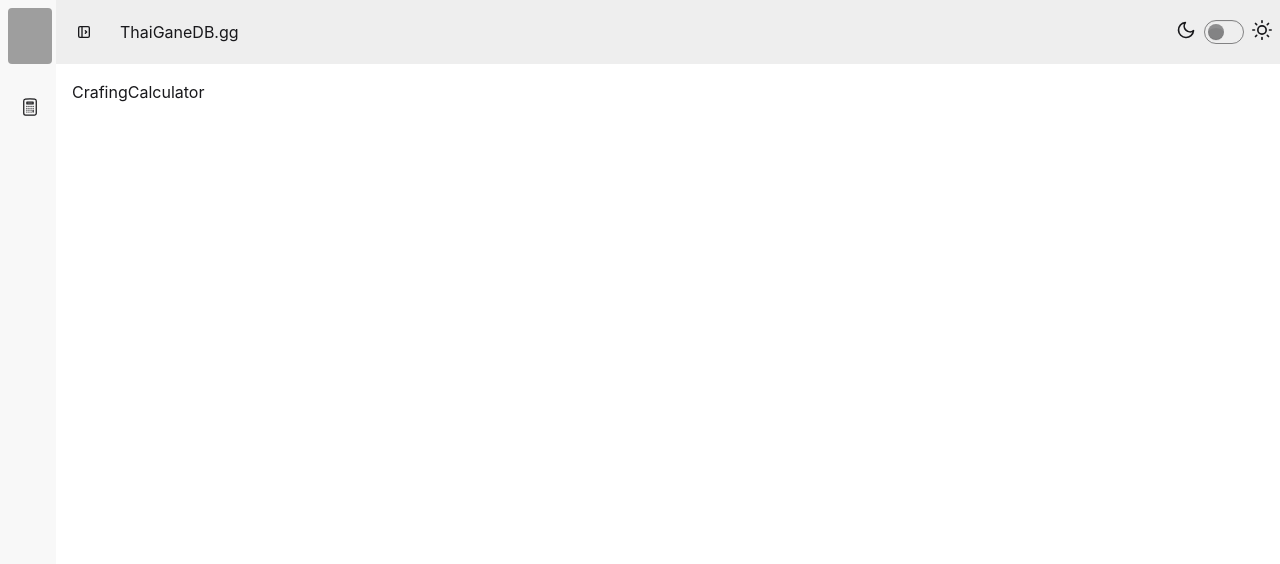
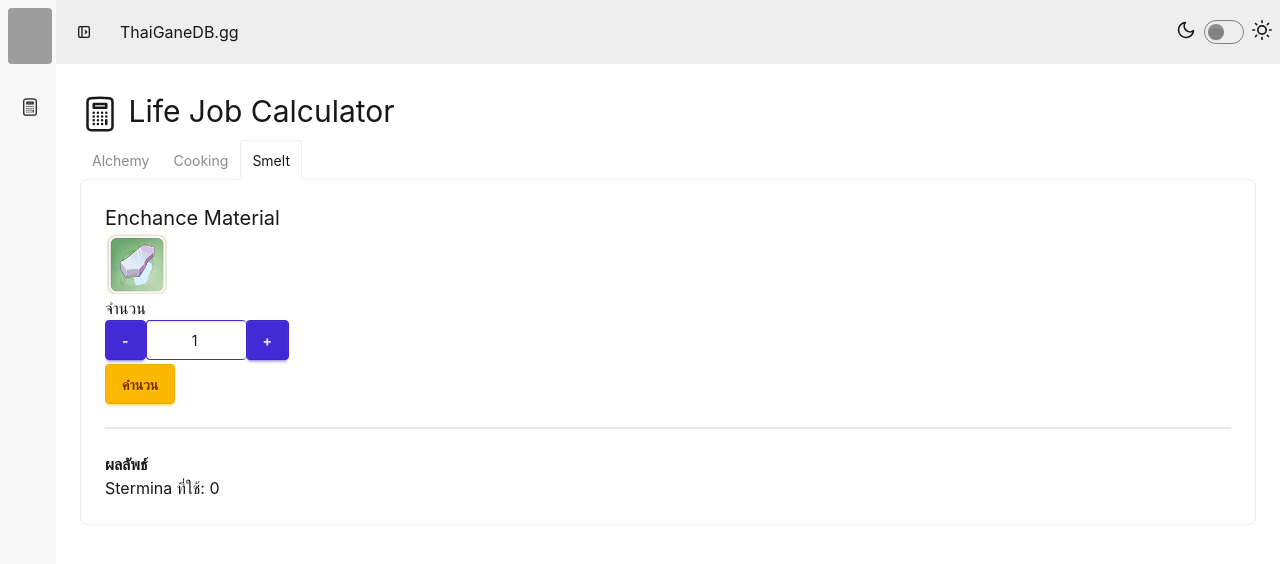
Before and after one commit to Tanachuns/thaigamedb, a React (Vite) app: page /row/craftingcalculator in a window 1280 px wide. Shown: the top 564 px of the page. Built offline with nearby package versions, Linux system fonts and the light colour scheme; grey boxes are pictures that could not be loaded.

Commit message:
update usable life job calculator

```diff
--- a/src/Components/NavigationMenu.tsx
+++ b/src/Components/NavigationMenu.tsx
@@ -1,8 +1,11 @@
+
+import type { Component, JSX } from 'react'
 import { NavLink } from 'react-router'
 
 type Props = {
     link: string
     title:string
+    icon:JSX.Element
 }
 
 export const NavigationMenu = (props: Props) => {
@@ -11,23 +14,9 @@ export const NavigationMenu = (props: Props) => {
                <NavLink to={props.link}>
               <button
                 className="is-drawer-close:tooltip is-drawer-close:tooltip-right"
-                data-tip=" Crafting Calculator"
+                data-tip= {props.title}
               >
-                <svg
-                  xmlns="http://www.w3.org/2000/svg"
-                  fill="none"
-                  viewBox="0 0 24 24"
-                  strokeWidth={1.5}
-                  stroke="currentColor"
-                  className="my-1.5 inline-block size-5"
-                >
-                  <path
-                    strokeLinecap="round"
-                    strokeLinejoin="round"
-                    d="M15.75 15.75V18m-7.5-6.75h.008v.008H8.25v-.008Zm0 2.25h.008v.008H8.25V13.5Zm0 2.25h.008v.008H8.25v-.008Zm0 2.25h.008v.008H8.25V18Zm2.498-6.75h.007v.008h-.007v-.008Zm0 2.25h.007v.008h-.007V13.5Zm0 2.25h.007v.008h-.007v-.008Zm0 2.25h.007v.008h-.007V18Zm2.504-6.75h.008v.008h-.008v-.008Zm0 2.25h.008v.008h-.008V13.5Zm0 2.25h.008v.008h-.008v-.008Zm0 2.25h.008v.008h-.008V18Zm2.498-6.75h.008v.008h-.008v-.008Zm0 2.25h.008v.008h-.008V13.5ZM8.25 6h7.5v2.25h-7.5V6ZM12 2.25c-1.892 0-3.758.11-5.593.322C5.307 2.7 4.5 3.65 4.5 4.757V19.5a2.25 2.25 0 0 0 2.25 2.25h10.5a2.25 2.25 0 0 0 2.25-2.25V4.757c0-1.108-.806-2.057-1.907-2.185A48.507 48.507 0 0 0 12 2.25Z"
-                  />
-                </svg>
-
+                {props.icon}
                 <span className="is-drawer-close:hidden pl-1">
                   {props.title}
                 </span>
--- a/src/Layouts/MainLayout.tsx
+++ b/src/Layouts/MainLayout.tsx
@@ -36,7 +36,6 @@ export default function MainLayout({ children }: Props) {
           </div>
 
           <label className="flex cursor-pointer gap-2">
-
             <svg
               xmlns="http://www.w3.org/2000/svg"
               width="20"
@@ -46,10 +45,15 @@ export default function MainLayout({ children }: Props) {
               stroke="currentColor"
               strokeWidth="2"
               strokeLinecap="round"
-    strokeLinejoin="round">
+              strokeLinejoin="round"
+            >
               <path d="M21 12.79A9 9 0 1 1 11.21 3 7 7 0 0 0 21 12.79z"></path>
             </svg>
-  <input type="checkbox" value="light" className="toggle theme-controller" />
+            <input
+              type="checkbox"
+              value="light"
+              className="toggle theme-controller"
+            />
             <svg
               xmlns="http://www.w3.org/2000/svg"
               width="20"
@@ -59,14 +63,14 @@ export default function MainLayout({ children }: Props) {
               stroke="currentColor"
               strokeWidth="2"
               strokeLinecap="round"
-    strokeLinejoin="round">
+              strokeLinejoin="round"
+            >
               <circle cx="12" cy="12" r="5" />
-    <path
-      d="M12 1v2M12 21v2M4.2 4.2l1.4 1.4M18.4 18.4l1.4 1.4M1 12h2M21 12h2M4.2 19.8l1.4-1.4M18.4 5.6l1.4-1.4" />
+              <path d="M12 1v2M12 21v2M4.2 4.2l1.4 1.4M18.4 18.4l1.4 1.4M1 12h2M21 12h2M4.2 19.8l1.4-1.4M18.4 5.6l1.4-1.4" />
             </svg>
           </label>
         </nav>
-        <div className="p-4">{children}</div>
+        <div className="min-h-screen p-4 md:p-6">{children}</div>
       </div>
       <div className="drawer-side is-drawer-close:overflow-visible">
         <label
@@ -90,7 +94,26 @@ export default function MainLayout({ children }: Props) {
             </NavLink>
 
             <br />
-            <NavigationMenu title="คำนวนของคราฟ" link="/row/CraftingCalculator"/>
+            <NavigationMenu
+              title="Life Job Calculator"
+              link="/row/CraftingCalculator"
+              icon={
+                <svg
+                  xmlns="http://www.w3.org/2000/svg"
+                  fill="none"
+                  viewBox="0 0 24 24"
+                  strokeWidth={1.5}
+                  stroke="currentColor"
+                  className="my-1.5 inline-block size-5"
+                >
+                  <path
+                    strokeLinecap="round"
+                    strokeLinejoin="round"
+                    d="M15.75 15.75V18m-7.5-6.75h.008v.008H8.25v-.008Zm0 2.25h.008v.008H8.25V13.5Zm0 2.25h.008v.008H8.25v-.008Zm0 2.25h.008v.008H8.25V18Zm2.498-6.75h.007v.008h-.007v-.008Zm0 2.25h.007v.008h-.007V13.5Zm0 2.25h.007v.008h-.007v-.008Zm0 2.25h.007v.008h-.007V18Zm2.504-6.75h.008v.008h-.008v-.008Zm0 2.25h.008v.008h-.008V13.5Zm0 2.25h.008v.008h-.008v-.008Zm0 2.25h.008v.008h-.008V18Zm2.498-6.75h.008v.008h-.008v-.008Zm0 2.25h.008v.008h-.008V13.5ZM8.25 6h7.5v2.25h-7.5V6ZM12 2.25c-1.892 0-3.758.11-5.593.322C5.307 2.7 4.5 3.65 4.5 4.757V19.5a2.25 2.25 0 0 0 2.25 2.25h10.5a2.25 2.25 0 0 0 2.25-2.25V4.757c0-1.108-.806-2.057-1.907-2.185A48.507 48.507 0 0 0 12 2.25Z"
+                  />
+                </svg>
+              }
+            />
           </ul>
         </div>
       </div>
--- a/src/Pages/RagnarokTheNewWorld/CraftingCalculator.tsx
+++ b/src/Pages/RagnarokTheNewWorld/CraftingCalculator.tsx
@@ -1,9 +1,38 @@
-import React from 'react'
+import CrafingCalculatorSmeltSection from '../../Sections/CraftingCalculator/CrafingCalculatorSmeltSection'
 
 type Props = {}
 
 export default function CraftingCalculator({}: Props) {
   return (
-    <div>CrafingCalculator</div>
+    <div className=''>
+      <h1 className='text-3xl'> <svg
+                  xmlns="http://www.w3.org/2000/svg"
+                  fill="none"
+                  viewBox="0 0 24 24"
+                  strokeWidth={1.5}
+                  stroke="currentColor"
+                  className="my-1.5 inline-block size-10"
+                >
+                  <path
+                    strokeLinecap="round"
+                    strokeLinejoin="round"
+                    d="M15.75 15.75V18m-7.5-6.75h.008v.008H8.25v-.008Zm0 2.25h.008v.008H8.25V13.5Zm0 2.25h.008v.008H8.25v-.008Zm0 2.25h.008v.008H8.25V18Zm2.498-6.75h.007v.008h-.007v-.008Zm0 2.25h.007v.008h-.007V13.5Zm0 2.25h.007v.008h-.007v-.008Zm0 2.25h.007v.008h-.007V18Zm2.504-6.75h.008v.008h-.008v-.008Zm0 2.25h.008v.008h-.008V13.5Zm0 2.25h.008v.008h-.008v-.008Zm0 2.25h.008v.008h-.008V18Zm2.498-6.75h.008v.008h-.008v-.008Zm0 2.25h.008v.008h-.008V13.5ZM8.25 6h7.5v2.25h-7.5V6ZM12 2.25c-1.892 0-3.758.11-5.593.322C5.307 2.7 4.5 3.65 4.5 4.757V19.5a2.25 2.25 0 0 0 2.25 2.25h10.5a2.25 2.25 0 0 0 2.25-2.25V4.757c0-1.108-.806-2.057-1.907-2.185A48.507 48.507 0 0 0 12 2.25Z"
+                  />
+                </svg>  Life Job Calculator</h1>
+
+
+<div className="tabs tabs-lift">
+  <input type="radio" name="my_tabs_3" className="tab" aria-label="Alchemy" />
+  <div className="tab-content bg-base-100 border-base-300 p-6">Alchemy</div>
+
+  <input type="radio" name="my_tabs_3" className="tab" aria-label="Cooking"  />
+  <div className="tab-content bg-base-100 border-base-300 p-6">Cooking</div>
+
+  <input type="radio" name="my_tabs_3" className="tab" aria-label="Smelt" defaultChecked/>
+  <div className="tab-content bg-base-100 border-base-300"><CrafingCalculatorSmeltSection/></div>
+</div>
+
+
+ </div>
   )
 }
--- /dev/null
+++ b/src/Sections/CraftingCalculator/CrafingCalculatorSmeltSection.tsx
@@ -0,0 +1,81 @@
+import { useState } from "react";
+import Weapon_Enhanced_Matal_I from "../../assets/images/Weapon_Enhanced_Matal_I.png";
+import products from  "../../assets/data/CraftingCalculator.json";
+
+type Props = {};
+
+type Task = {
+  name: string;
+  amount: number;
+};
+
+type Result = {
+  staminacost: number;
+  tasks: Task[];
+};
+
+export default function CrafingCalculatorSmeltSection({}: Props) {
+  const [result, setResult] = useState<Result>({
+      staminacost: 0,
+      tasks: [],
+    });
+  const calHandler=(event:React.SubmitEvent<HTMLFormElement>)=>{
+    event.preventDefault();
+    const productAmount:number = Number(event.target.product_amount.value);
+    const smelt_product = event.target.smelt_product.value;
+
+
+    const _result: Result = {
+      staminacost: 0,
+      tasks: [],
+    };
+    // =(((mat_cost/yield)*gat_cost)+...)+cft_cost
+    const product = products.find(f=>f.name===smelt_product)
+    product?.materials.forEach(m=>{
+      const gather = Math.ceil(m.mat_cost/m.yield)*productAmount
+      _result.staminacost+= gather*m.gat_cost
+      _result.tasks.push({name:m.source,amount:gather})
+    })
+    _result.staminacost += product?.cft_cost as number;
+    _result.staminacost *= productAmount
+
+
+    setResult(_result)
+  }
+  return (
+    <div className=" m-2 p-4">
+      <form onSubmit={e=>calHandler(e)}>
+      <h2 className="text-xl">Enchance Material</h2>
+        <div className="flex gap-2">
+
+        <label className="cursor-pointer">
+          <input type="radio" name="smelt_product" value={"Weapon_Enhanced_Matal_I"} className="peer hidden" />
+          <img
+            src={Weapon_Enhanced_Matal_I}
+            alt="Weapon Enhanced Metal I"
+            className="
+              w-16 h-16 rounded
+              border-2 border-transparent
+              peer-checked:border-primary
+              peer-checked:ring-2
+              peer-checked:ring-primary
+              transition
+            "
+          />
+        </label>
+      </div>
+      จำนวน
+      <div className="">
+        <button className="btn btn-primary  font-bold">-</button><input type="number" defaultValue={1} name="product_amount"  className="input border-r-0 input-primary w-25 text-center " min={0} max={9999} /><button className="btn btn-primary font-bold">+</button>
+      </div>
+      <button type="submit"  className="mt-1 btn btn-warning">คำนวน</button>
+      </form>
+      <div className="divider"></div>
+      <b>ผลลัพธ์</b>
+      {result.tasks.map(m=>{
+        return <p>{m.name}: {m.amount} ครั้ง</p>
+      })}
+      <p>Stermina ที่ใช้: {result.staminacost}</p>
+    </div>
+  );
+}
--- /dev/null
+++ b/src/assets/data/CraftingCalculator.json
@@ -0,0 +1,25 @@
+[
+    {
+        "name":"Weapon_Enhanced_Matal_I",
+        "title":"Weapon Enhanced Matal I",
+        "cft_cost":10,
+        "materials":[
+            {
+                "name":"Enhanced_Ore_Lv1",
+                "title":"Enhanced Ore Lv.1",
+                "source":"Enhanced Ore Lv.1",
+                "gat_cost":50,
+                "yield":8,
+                "mat_cost":15
+            },
+             {
+                "name":"Tree_Root",
+                "title":"Tree Root",
+                "source":"Green Herb/ Carrot",
+                "gat_cost":10,
+                "yield":1,
+                "mat_cost":5
+            }
+        ]
+    }
+]
```
Also changed, not shown: src/assets/images/Weapon_Enhanced_Matal_I.png (added). Lines whose indentation alone changed are shown as unchanged.
